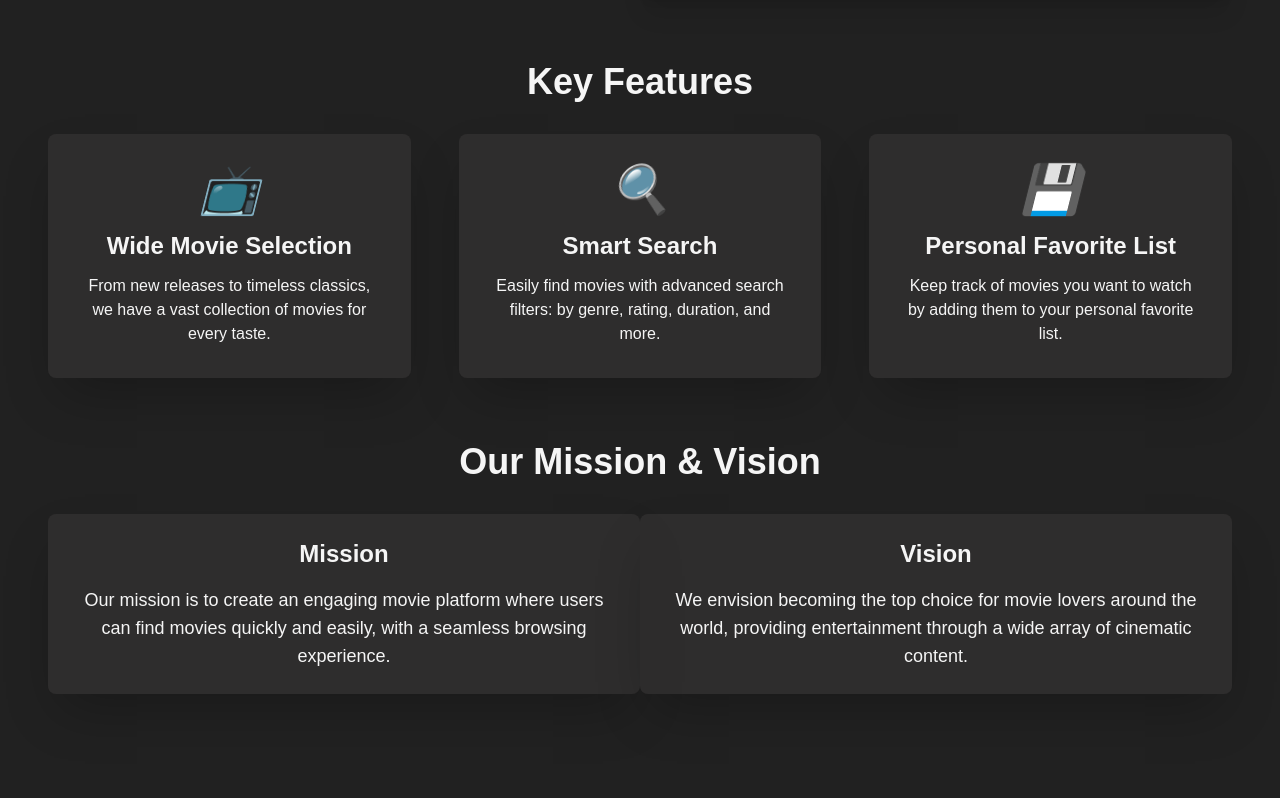
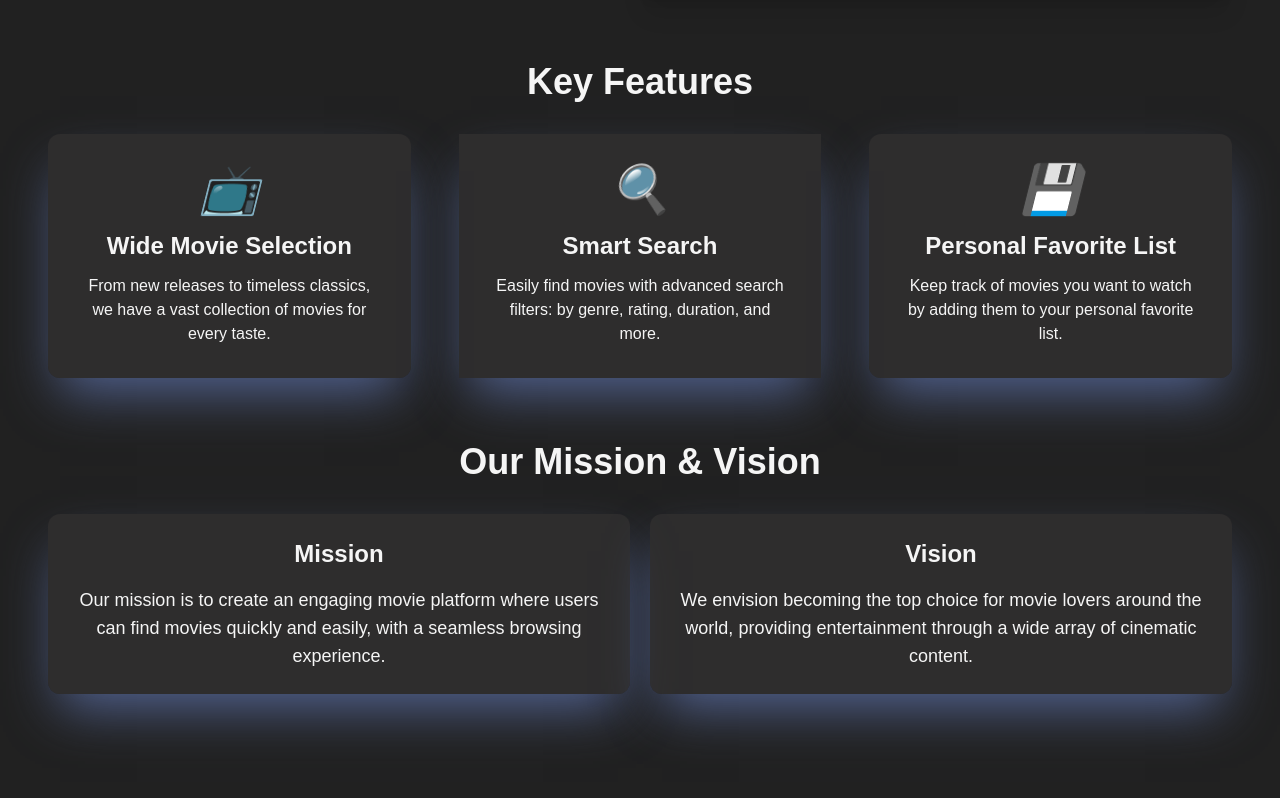
Before and after one commit to farhana988/FlixNectar-client-side, a React (Vite) app: page /aboutUs in a window 1280 px wide. Shown: the part 582-1380 px from the top of the page. Built offline with nearby package versions, Linux system fonts and the light colour scheme; no server answers.

Commit message:
minor fixes

```diff
--- a/src/components/Shared/Footer.jsx
+++ b/src/components/Shared/Footer.jsx
@@ -11,7 +11,7 @@ const Footer = () => {
           <nav>
             <div className=" w-full md:w-60 lg:w-96">
             <h4 className={`text-2xl font-bold active ${isToggled ? "text-primary" : "text-ivory"}`}>{/* Change text color */}
-            About Us
+            FlixNectar
             </h4>
             <p className={`${isToggled ? "text-darkSlate opacity-70" : "text-ivory opacity-50"}`}>
               At FlixNectar, we bring the world of cinema to you. Discover, explore,
--- a/src/components/Subscription/Subscription.jsx
+++ b/src/components/Subscription/Subscription.jsx
@@ -1,6 +1,7 @@
 import { useState, useEffect, useContext } from "react";
 import { ThemeContext } from "../../provider/ThemeProvider";
 import Heading from "../Shared/Heading";
+import { Link } from "react-router-dom";
 
 const Subscription = () => {
   const { isToggled } = useContext(ThemeContext);
@@ -80,7 +81,7 @@ const Subscription = () => {
             <button    className="mr-7 lg:mr-0 btn  text-white lg:text-xl mt-5
           btn-xs md:btn-sm lg:btn-md bg-primary ring-2 ring-offset-4 ring-primary"
         >
-                Contact Support</button>
+              <Link to='/contact'>Contact Support</Link>  </button>
           </div>
         </div>
       </div>
--- a/src/pages/AboutUs.jsx
+++ b/src/pages/AboutUs.jsx
@@ -39,7 +39,7 @@ const AboutUs = () => {
               src={about}
               referrerPolicy="no-referrer"
               alt="Cinematic Experience"
-              className="w-full lg:h-80 rounded-xl shadow-xl transform hover:scale-105 transition-all duration-300"
+              className="w-full lg:h-80 rounded-xl shadow-xl "
             />
           </div>
         </div>
@@ -51,8 +51,8 @@ const AboutUs = () => {
           </h2>
           <div className={`grid grid-cols-1 sm:grid-cols-2 lg:grid-cols-3 gap-12`}>
             {/* Feature 1 */}
-            <div className={`flex flex-col items-center shadow-2xl rounded-lg
-                p-8 transform hover:scale-105 transition-all duration-300
+            <div className={`flex flex-col items-center shadow-2xl shadow-primary
+            rounded-xl  p-8
                  ${isToggled ?
                  "bg-[#ffffff] text-darkSlate" : "bg-card text-ivory"}`}>
               <i className="text-5xl mb-4">📺</i>
@@ -65,8 +65,9 @@ const AboutUs = () => {
               </p>
             </div>
             {/* Feature 2 */}
-            <div className={`flex flex-col items-center shadow-2xl rounded-lg p-8
-                transform hover:scale-105 transition-all duration-300
+            <div className={`flex flex-col items-center shadow-2xl shadow-primary
+             p-8
+
                  ${isToggled ?
                   "bg-[#ffffff] text-darkSlate" : "bg-card text-ivory"}`}>
               <i className="text-5xl mb-4">🔍</i>
@@ -79,7 +80,8 @@ const AboutUs = () => {
               </p>
             </div>
             {/* Feature 3 */}
-            <div className={`flex flex-col items-center shadow-2xl rounded-lg p-8
+            <div className={`flex flex-col items-center shadow-2xl shadow-primary rounded-xl
+             p-8
                 transform hover:scale-105 transition-all duration-300
                 ${isToggled ?
                 "bg-[#ffffff] text-darkSlate" : "bg-card text-ivory"}`}>
@@ -100,10 +102,9 @@ const AboutUs = () => {
           <h2 className="text-4xl font-semibold mb-8">
             Our Mission & Vision
           </h2>
-          <div className="lg:flex justify-between items-center space-y-10 lg:space-y-0">
+          <div className="flex flex-col md:flex-row justify-between items-center gap-5">
             {/* Mission */}
-            <div className={`lg:w-1/2 p-6 shadow-2xl rounded-lg transform hover:scale-105
-                 transition-all duration-300
+            <div className={`md:w-1/2 p-6 shadow-2xl  shadow-primary rounded-xl
                  ${isToggled ?
                   "bg-[#ffffff] text-darkSlate" : "bg-card text-ivory"}`}>
               <h3 className="text-2xl font-semibold mb-4">
@@ -116,8 +117,7 @@ const AboutUs = () => {
               </p>
             </div>
             {/* Vision */}
-            <div className={`lg:w-1/2 p-6 shadow-2xl rounded-lg transform hover:scale-105
-                transition-all duration-300
+            <div className={`md:w-1/2 p-6 shadow-2xl shadow-primary rounded-xl
                 ${isToggled ?
                 "bg-[#ffffff] text-darkSlate" : "bg-card text-ivory"}`}>
               <h3 className="text-2xl font-semibold mb-4">
--- a/src/pages/Support.jsx
+++ b/src/pages/Support.jsx
@@ -16,10 +16,10 @@ const Support = () => {
           }
         ></Heading>
 
-        <div className="lg:flex gap-6 justify-between space-y-10 lg:space-y-0 mb-16">
+        <div className="flex flex-col lg:flex-row gap-6 justify-between mb-16">
           {/* FAQ Section  */}
           <div
-            className={`lg:w-1/2 p-8 shadow-2xl rounded-lg  ${
+            className={`lg:w-1/2 p-8 shadow-2xl shadow-primary rounded-xl  ${
               isToggled ? "bg-[#ffffff] text-darkSlate" : "bg-card text-ivory"
             }`}
           >
@@ -28,7 +28,6 @@ const Support = () => {
             </h3>
             <div className="space-y-6">
               {/* acc 1 */}
-
               <div className={`collapse collapse-arrow ${
                     isToggled
                       ? "bg-base-200 text-darkSlate"
@@ -49,7 +48,6 @@ const Support = () => {
               </div>
 
               {/* acc 2 */}
-
               <div className={`collapse collapse-arrow ${
                     isToggled
                       ? "bg-base-200 text-darkSlate"
@@ -69,7 +67,6 @@ const Support = () => {
               </div>
 
               {/* acc 3 */}
-
               <div className={`collapse collapse-arrow ${
                     isToggled
                       ? "bg-base-200 text-darkSlate"
@@ -93,7 +90,7 @@ const Support = () => {
 
           {/* Troubleshooting Section with Toggle */}
           <div
-            className={`lg:w-1/2 p-8 shadow-2xl rounded-lg   ${
+            className={`lg:w-1/2 p-8 shadow-2xl shadow-primary rounded-xl   ${
               isToggled ? "bg-[#ffffff] text-darkSlate" : "bg-card text-ivory"
             }`}
           >
@@ -141,7 +138,6 @@ const Support = () => {
               </div>
 
               {/* acc 3 */}
-
               <div className={`collapse collapse-arrow ${
                     isToggled
                       ? "bg-base-200 text-darkSlate"
```
Also changed, not shown: src/components/Newsletter.jsx (+7 -3 lines).
